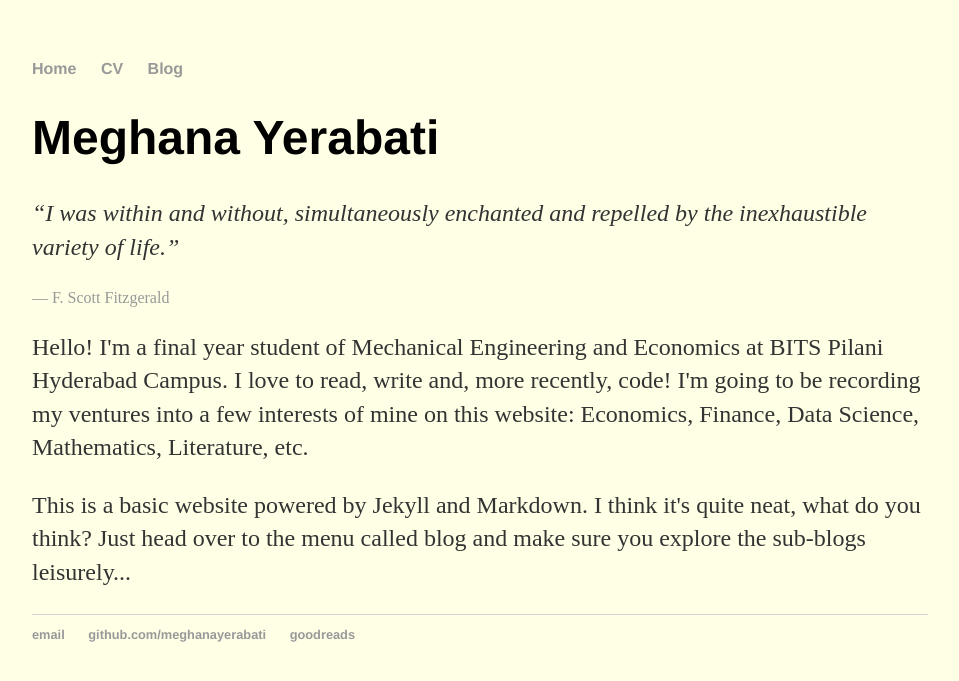
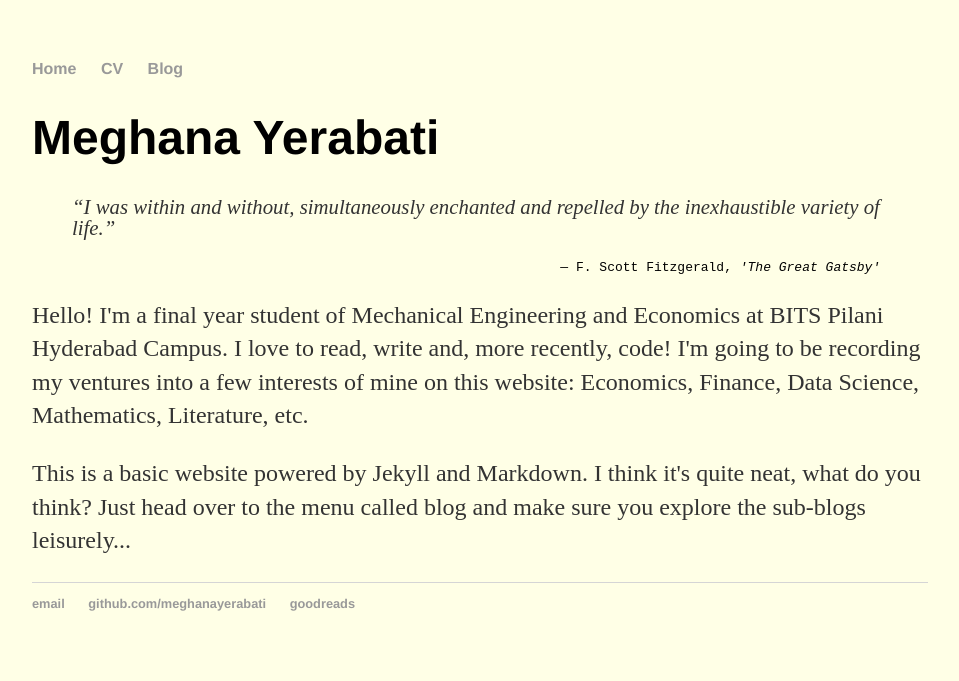
Before and after one commit to myerabati/meghanayerabati.github.io, a Jekyll site: the page built from index.html, in a window 1280 px wide. Shown: the top 681 px of the page, without its empty margins (160-1119 px from the left). Built offline with Jekyll 4.4.1, drawn with Linux system fonts in a browser that asks for light colours.

Commit message:
Modified quote

```diff
--- a/index.html
+++ b/index.html
@@ -5,8 +5,8 @@ title: Meghana Yerabati
 <div class="blurb">
 	<h1>Meghana Yerabati</h1>
 
-	<p><em>“I was within and without, simultaneously enchanted and repelled by the inexhaustible variety of life.” </em></p>
-	<a align=right>― F. Scott Fitzgerald</a>
+	<blockquote><p class=quotes><em>“I was within and without, simultaneously enchanted and repelled by the inexhaustible variety of life.”</em><pre align=right>― F. Scott Fitzgerald, <em>'The Great Gatsby' </em></pre></p></blockquote>
+
 	<p> Hello! I'm a final year student of Mechanical Engineering and Economics at BITS Pilani Hyderabad Campus. I love to read, write and, more recently, code! I'm going to be recording my ventures into a few interests of mine on this website: Economics, Finance, Data Science, Mathematics, Literature, etc.
 	<p>This is a basic website powered by Jekyll and Markdown. I think it's quite neat, what do you think? Just head over to the menu called blog and make sure you explore the sub-blogs leisurely...</p>
 </div><!-- /.blurb -->
```
